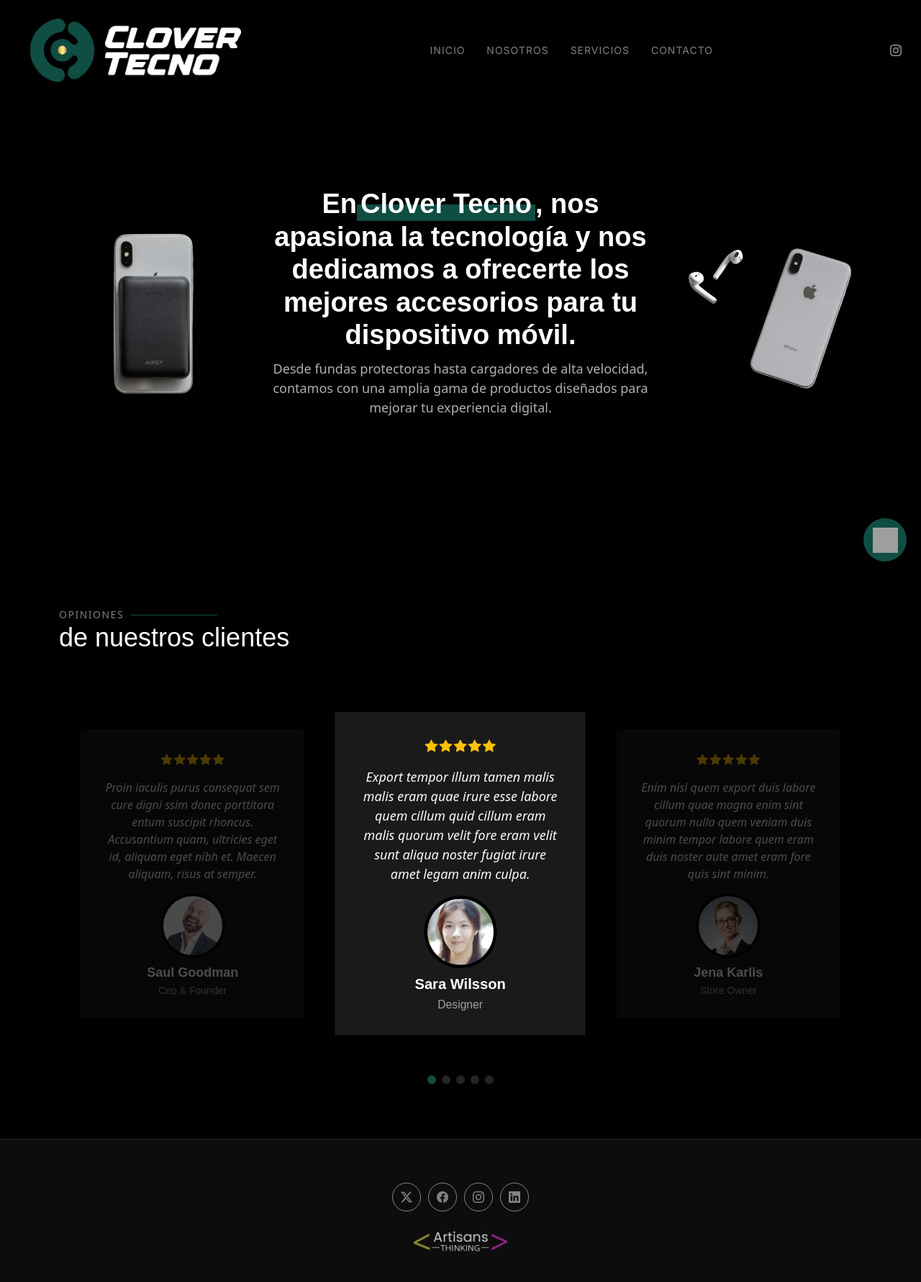
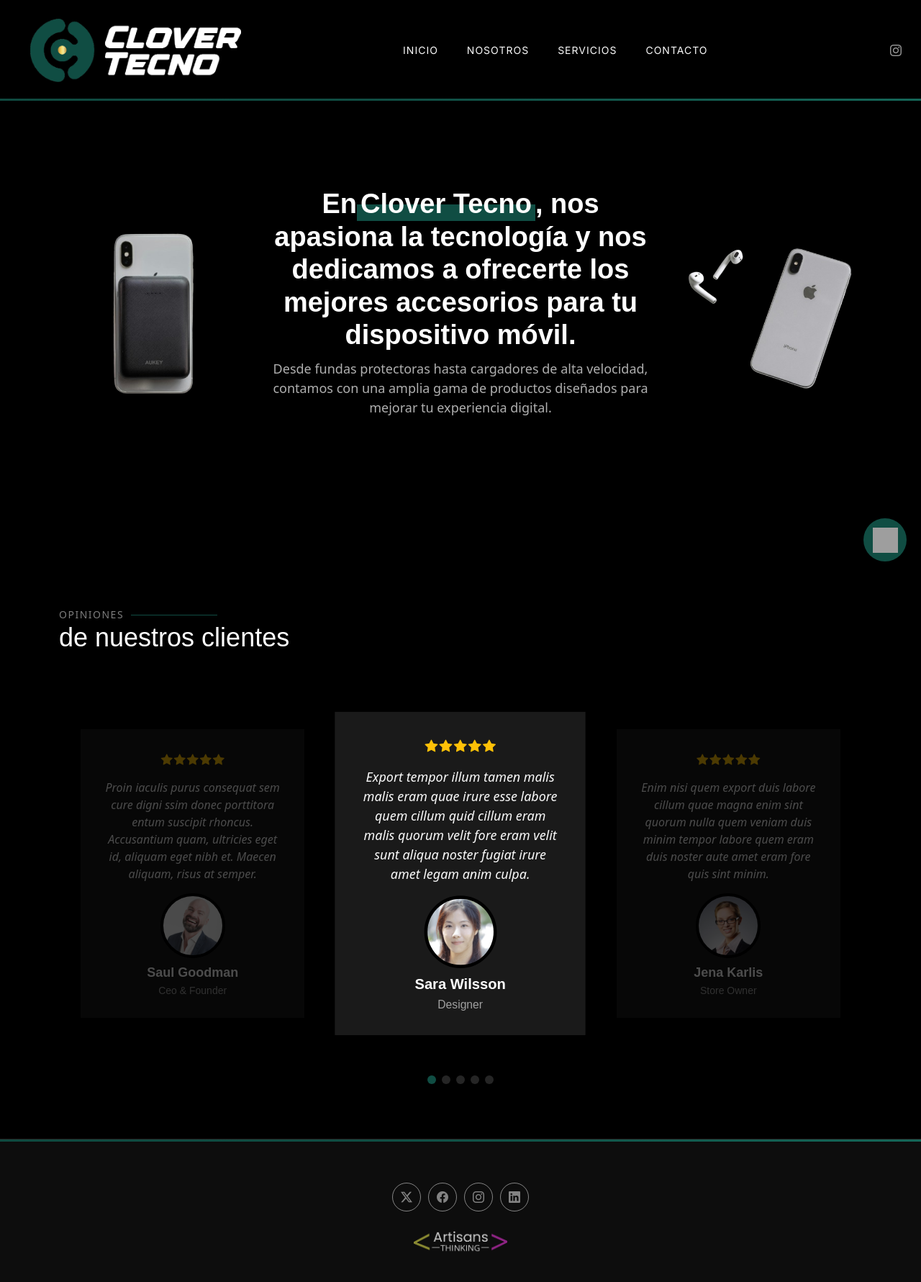
Before and after one commit to CristobalHenriquez/CloverTecno, a PHP site: page /index.php in a window 1280 px wide. Shown: the whole page at 72% size. Run offline with PHP 8.4, Linux system fonts and the light colour scheme; data that the repository does not hold is empty; some libraries are stand-ins or nearby versions; grey boxes are pictures that could not be loaded.

Commit message:
estilos para header y footer

```diff
--- a/assets/css/main.css
+++ b/assets/css/main.css
@@ -564,7 +564,7 @@
 #preloader .line:before {
   content: "";
   position: absolute;
-  background-color: #ffffff;
+  background-color: #104D43;
   left: 0;
   top: 50%;
   width: 1px;
--- a/includes/inc.footer.php
+++ b/includes/inc.footer.php
@@ -4,6 +4,7 @@
     </main>
 
     <footer id="footer" class="footer">
+      <div class="footer-border"></div>
 
       <div class="container">
         <!-- Redes sociales -->
--- a/includes/inc.head.php
+++ b/includes/inc.head.php
@@ -39,13 +39,105 @@
   <!-- Main CSS File -->
   <link href="assets/css/main.css" rel="stylesheet">
 
+  <style>
+    #navmenu ul {
+      list-style: none;
+      display: flex;
+      justify-content: center;
+    }
+
+    #navmenu li {
+      margin-right: 30px;
+    }
+
+    #navmenu a {
+      position: relative;
+      display: block;
+      padding: 5px;
+      color: var(--text-color);
+      text-decoration: none;
+    }
+
+    #navmenu a::before {
+      content: '';
+      position: absolute;
+      bottom: 0;
+      left: 0;
+      width: 100%;
+      height: 2px;
+      background: linear-gradient(to right, #104D43, #156658, #006658);
+      z-index: 1;
+      transform: scaleX(0);
+      transform-origin: left;
+      transition: transform 0.5s ease-in-out;
+    }
+
+    #navmenu a:hover::before {
+      transform: scaleX(1);
+    }
+
+    #navmenu[data-animation="to-left"] a::before {
+      transform-origin: right;
+    }
+
+    #navmenu[data-animation="center"] a::before {
+      transform-origin: center;
+    }
+
+    #navmenu[data-animation="bonus"] a::before {
+      transform-origin: right;
+    }
+
+    #navmenu[data-animation="bonus"] a:hover::before {
+      transform-origin: left;
+      transform: scaleX(1);
+      transition-timing-function: cubic-bezier(0.2, 1, 0.82, 0.94);
+    }
+
+    #header {
+      position: relative;
+      overflow: hidden;
+      /* Para ocultar la parte de la línea que se sale durante la animación */
+    }
+
+    .header-border {
+      position: absolute;
+      bottom: 0;
+      left: 0;
+      width: 100%;
+      height: 3px;
+      background: linear-gradient(to right, #0E443B, #104D43, #187766);
+      background-size: 200% 100%;
+      animation: borderAnimation 3s linear infinite;
+    }
+
+    .footer-border {
+      position: absolute;
+      top: 0;
+      left: 0;
+      width: 100%;
+      height: 3px;
+      background: linear-gradient(to right, #0E443B, #104D43, #187766);
+      background-size: 200% 100%;
+      animation: borderAnimation 3s linear infinite;
+    }
+
+    @keyframes borderAnimation {
+      0% {
+        background-position: 100% 0;
+      }
+
+      100% {
+        background-position: -100% 0;
+      }
+    }
+  </style>
 </head>
 
 <body class="index-page">
 
   <header id="header" class="header d-flex align-items-center sticky-top">
     <div class="container-fluid position-relative d-flex align-items-center justify-content-between">
-
       <a href="Inicio" class="logo d-flex align-items-center me-auto me-xl-0">
         <!-- Uncomment the line below if you also wish to use an image logo -->
         <img src="assets/img/logo.png" alt="">
@@ -53,12 +145,12 @@
         <!--<h1 class="sitename">PhotoFolio</h1>-->
       </a>
 
-      <nav id="navmenu" class="navmenu">
+      <nav id="navmenu" class="navmenu" data-animation="bonus">
         <?php
         $current_page = basename($_SERVER['REQUEST_URI'], ".php");
         ?>
         <ul>
-          <li><a href="Inicio" class="<?= ($current_page == 'Inicio' || $current_page == '') ? 'active' : '' ?>">Inicio<br></a></li>
+          <li><a href="Inicio" class="<?= ($current_page == 'Inicio' || $current_page == '') ? 'active' : '' ?>">Inicio</a></li>
           <li><a href="Nosotros" class="<?= ($current_page == 'Nosotros') ? 'active' : '' ?>">Nosotros</a></li>
           <li><a href="Servicios" class="<?= ($current_page == 'Servicios') ? 'active' : '' ?>">Servicios</a></li>
           <li><a href="Contacto" class="<?= ($current_page == 'Contacto') ? 'active' : '' ?>">Contacto</a></li>
@@ -74,4 +166,5 @@
       </div>
 
     </div>
+    <div class="header-border"></div>
   </header>
```
Also changed, not shown: api/get-google-reviews.php (added, +41 -0 lines). Lines whose indentation alone changed are shown as unchanged.
